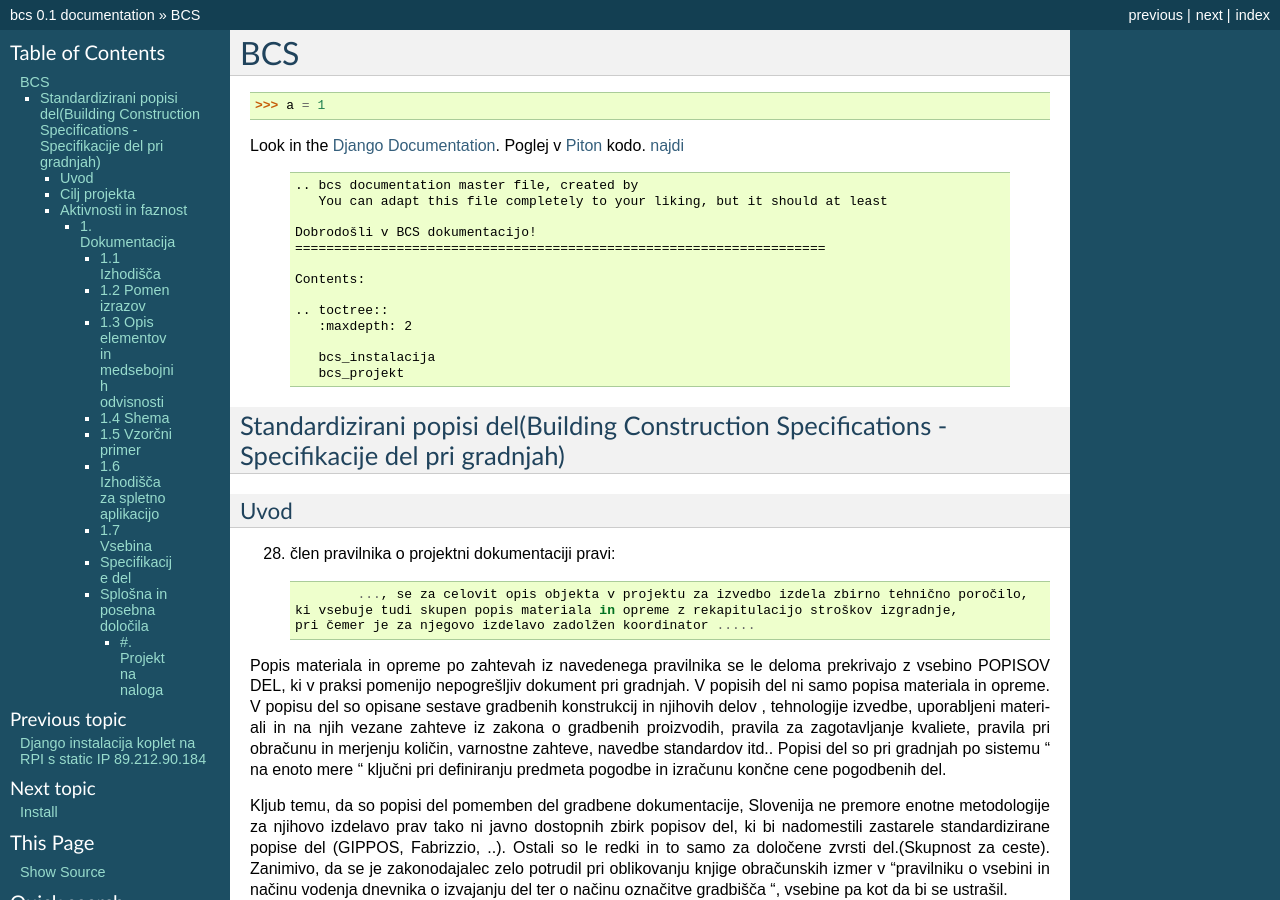
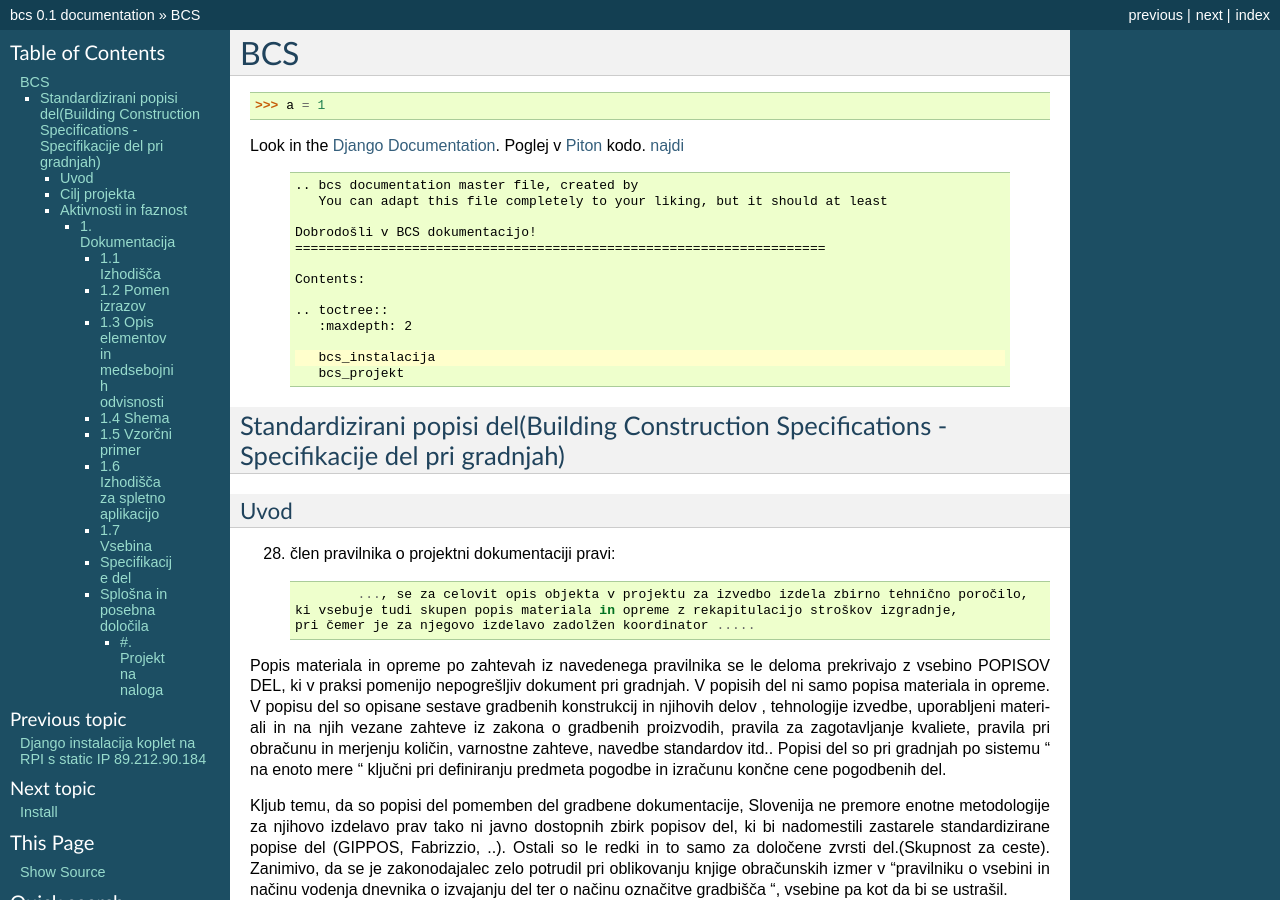
Before and after one commit to pavlovicr/bcs-staro, a Sphinx documentation site: the page built from docs/bcs_projekt.rst, in a window 1280 px wide and 900 px high. Built offline with Sphinx 7.4.7, drawn with Linux system fonts in a browser that asks for light colours; pages that are not in the unit, such as notebooks, are missing from menus; some of the changed lines change nothing that is shown.

Commit message:
kaj pa sedaj

```diff
--- a/docs/bcs_projekt.rst
+++ b/docs/bcs_projekt.rst
@@ -12,7 +12,7 @@ Poglej v Piton_ kodo.
 
 	.. literalinclude:: index.rst
 	   :lines: 1,3,5-15
-
+	   :emphasize-lines: 12
 
 
 Standardizirani popisi del(Building Construction Specifications - Specifikacije del pri gradnjah)
```
